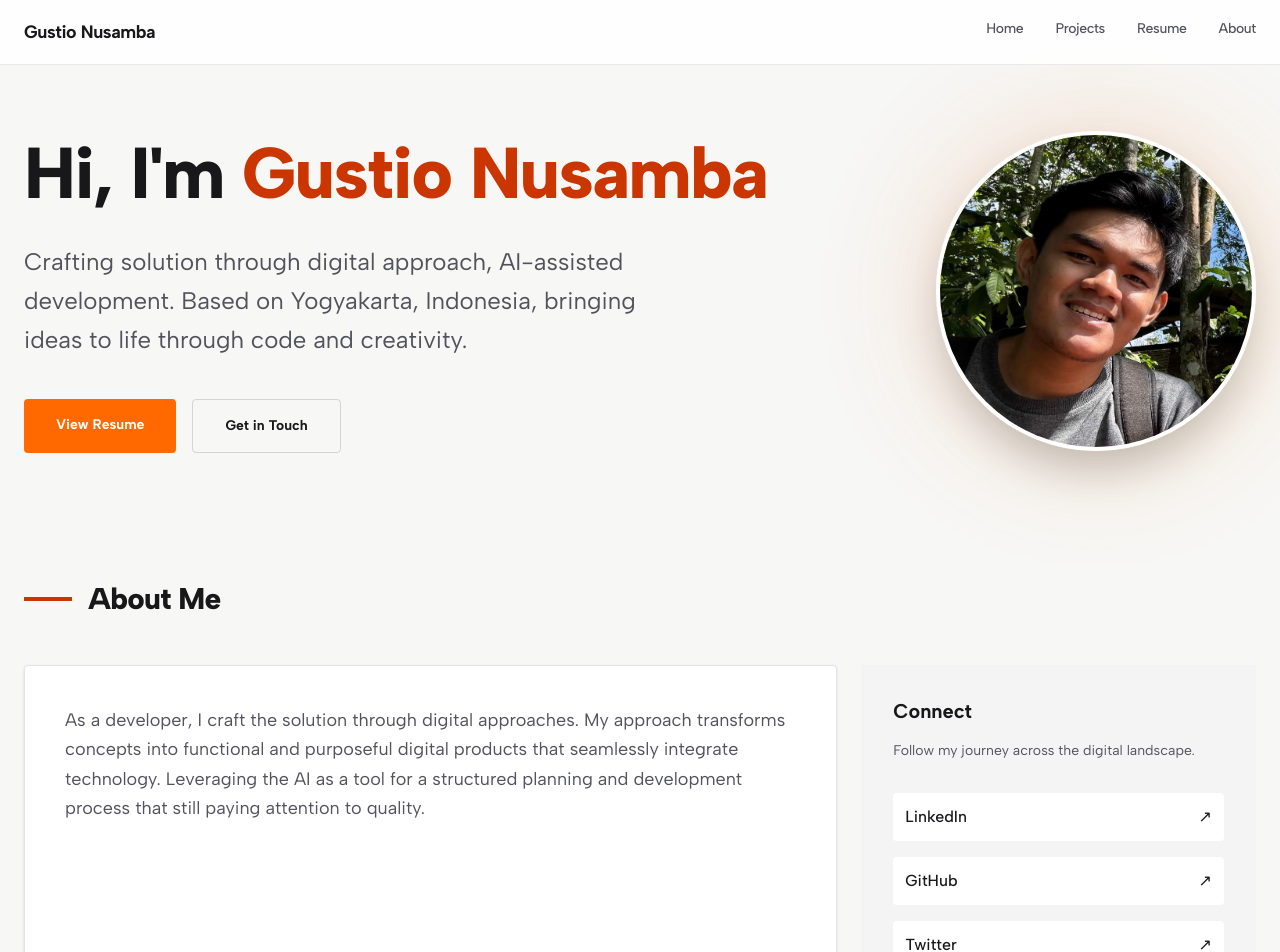
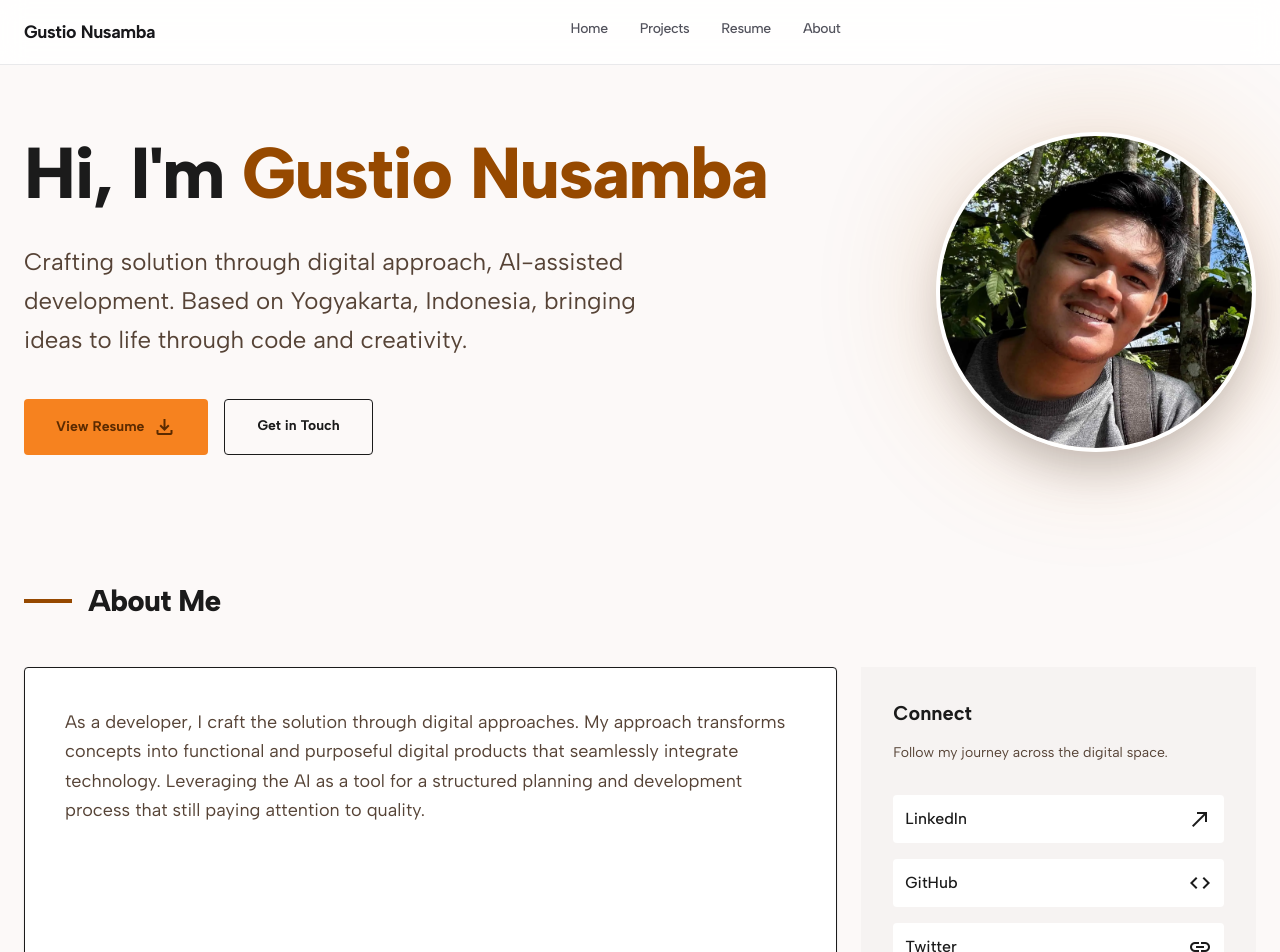
Before and after one commit to gustionusamba24/personal-website-v2, a Next.js app: page / in a window 1280 px wide. Shown: the top 952 px of the page. Built offline with nearby package versions, Linux system fonts and the light colour scheme.

Commit message:
feat(home): create and build a home page

```diff
--- a/src/app/globals.css
+++ b/src/app/globals.css
@@ -1,14 +1,60 @@
 @import 'tailwindcss';
 
 :root {
-  --bg: #f7f7f5;
-  --surface: #ffffff;
-  --text: #121417;
-  --muted: #5d646e;
-  --line: #d9dde4;
-  --line-strong: #b8c0cb;
-  --primary: #1f2937;
-  --primary-ink: #ffffff;
+  --error-container: #ffdad6;
+  --surface: #fcf9f8;
+  --on-primary-container: #5b2a00;
+  --primary: #964900;
+  --background: #fcf9f8;
+  --secondary-fixed-dim: #b1c5ff;
+  --outline: #8a7264;
+  --on-primary-fixed-variant: #723600;
+  --on-surface: #1b1b1b;
+  --on-tertiary-container: #383838;
+  --error: #ba1a1a;
+  --on-primary-fixed: #311300;
+  --on-background: #1b1b1b;
+  --surface-container-highest: #e5e2e1;
+  --tertiary-fixed: #e4e2e1;
+  --primary-fixed-dim: #ffb786;
+  --surface-container: #f0eded;
+  --inverse-on-surface: #f3f0ef;
+  --secondary-container: #598cff;
+  --tertiary-fixed-dim: #c8c6c6;
+  --on-surface-variant: #564336;
+  --surface-container-high: #eae7e7;
+  --secondary: #1357c9;
+  --surface-bright: #fcf9f8;
+  --on-secondary-fixed: #001947;
+  --surface-container-low: #f6f3f2;
+  --surface-dim: #dcd9d9;
+  --tertiary: #5f5e5e;
+  --on-tertiary-fixed: #1b1c1c;
+  --on-primary: #ffffff;
+  --on-secondary-fixed-variant: #00419f;
+  --surface-variant: #e5e2e1;
+  --primary-container: #f6821f;
+  --on-tertiary: #ffffff;
+  --on-error-container: #93000a;
+  --on-error: #ffffff;
+  --inverse-primary: #ffb786;
+  --outline-variant: #ddc1b0;
+  --inverse-surface: #303030;
+  --surface-tint: #964900;
+  --on-tertiary-fixed-variant: #474747;
+  --on-secondary-container: #002663;
+  --surface-container-lowest: #ffffff;
+  --on-secondary: #ffffff;
+  --primary-fixed: #ffdcc6;
+  --tertiary-container: #a2a1a1;
+  --secondary-fixed: #dae2ff;
+
+  --bg: var(--background);
+  --text: var(--on-background);
+  --muted: var(--on-surface-variant);
+  --line: var(--outline-variant);
+  --line-strong: var(--outline);
+  --primary-ink: var(--on-primary);
 }
 
 html {
@@ -22,3 +68,78 @@ body {
   color: var(--text);
   background: var(--bg);
 }
+
+::selection {
+  background: var(--primary-container);
+  color: var(--on-primary-container);
+}
+
+.material-symbols-outlined {
+  font-variation-settings:
+    'FILL' 0,
+    'wght' 400,
+    'GRAD' 0,
+    'opsz' 24;
+  vertical-align: middle;
+  line-height: 1;
+}
+
+.kinetic-gradient {
+  background: linear-gradient(
+    135deg,
+    var(--primary) 0%,
+    var(--primary-container) 100%
+  );
+}
+
+.bg-surface {
+  background-color: var(--surface);
+}
+
+.bg-background {
+  background-color: var(--background);
+}
+
+.bg-primary {
+  background-color: var(--primary);
+}
+
+.bg-primary-container {
+  background-color: var(--primary-container);
+}
+
+.bg-surface-container-low {
+  background-color: var(--surface-container-low);
+}
+
+.bg-surface-container-high {
+  background-color: var(--surface-container-high);
+}
+
+.bg-surface-container-lowest {
+  background-color: var(--surface-container-lowest);
+}
+
+.text-on-surface {
+  color: var(--on-surface);
+}
+
+.text-on-surface-variant {
+  color: var(--on-surface-variant);
+}
+
+.text-primary {
+  color: var(--primary);
+}
+
+.text-on-primary-container {
+  color: var(--on-primary-container);
+}
+
+.border-outline {
+  border-color: var(--outline);
+}
+
+.border-outline-variant {
+  border-color: var(--outline-variant);
+}
--- a/src/app/layout.tsx
+++ b/src/app/layout.tsx
@@ -25,6 +25,12 @@ export default function RootLayout({
 }>) {
   return (
     <html lang="en" className={albertSans.className}>
+      <head>
+        <link
+          rel="stylesheet"
+          href="https://fonts.googleapis.com/css2?family=Material+Symbols+Outlined:wght,FILL@100..700,0..1&display=swap"
+        />
+      </head>
       <body>{children}</body>
     </html>
   );
--- a/src/components/home/AboutBentoSection.tsx
+++ b/src/components/home/AboutBentoSection.tsx
@@ -1,16 +1,17 @@
+import Image from 'next/image';
 import Link from 'next/link';
 
 export default function AboutBentoSection() {
   return (
     <section className="mx-auto max-w-7xl px-6">
-      <h2 className="mb-12 flex items-center gap-4 text-3xl font-extrabold tracking-tight text-zinc-900">
-        <span className="h-1 w-12 bg-orange-700"></span>
+      <h2 className="text-on-surface mb-12 flex items-center gap-4 text-3xl font-extrabold tracking-tight">
+        <span className="bg-primary h-1 w-12"></span>
         About Me
       </h2>
 
       <div className="grid grid-cols-1 gap-6 md:grid-cols-3">
-        <div className="rounded border border-zinc-200 bg-white p-10 shadow-sm transition-shadow hover:shadow-md md:col-span-2">
-          <p className="mb-6 text-lg leading-relaxed text-zinc-600">
+        <div className="border-outline-variant/10 bg-surface-container-lowest rounded border p-10 shadow-sm transition-shadow hover:shadow-md md:col-span-2">
+          <p className="text-on-surface-variant mb-6 text-lg leading-relaxed">
             As a developer, I craft the solution through digital approaches. My
             approach transforms concepts into functional and purposeful digital
             products that seamlessly integrate technology. Leveraging the AI as
@@ -19,41 +20,45 @@ export default function AboutBentoSection() {
           </p>
         </div>
 
-        <div className="flex flex-col justify-between bg-zinc-100 p-8">
+        <div className="bg-surface-container-low flex flex-col justify-between p-8">
           <div>
-            <h3 className="mb-4 text-xl font-bold text-zinc-900">Connect</h3>
-            <p className="mb-8 text-sm text-zinc-600">
-              Follow my journey across the digital landscape.
+            <h3 className="text-on-surface mb-4 text-xl font-bold">Connect</h3>
+            <p className="text-on-surface-variant mb-8 text-sm">
+              Follow my journey across the digital space.
             </p>
           </div>
 
           <div className="space-y-4">
             <Link
               href="#"
-              className="group flex items-center justify-between rounded bg-white p-3 transition-colors hover:bg-orange-700"
+              className="bg-surface-container-lowest group hover:bg-primary flex items-center justify-between rounded p-3 transition-colors"
             >
-              <span className="font-medium text-zinc-900 group-hover:text-white">
+              <span className="font-medium group-hover:text-white">
                 LinkedIn
               </span>
-              <span className="text-zinc-900 group-hover:text-white">↗</span>
+              <span className="material-symbols-outlined group-hover:text-white">
+                north_east
+              </span>
             </Link>
             <Link
               href="#"
-              className="group flex items-center justify-between rounded bg-white p-3 transition-colors hover:bg-orange-700"
+              className="bg-surface-container-lowest group hover:bg-primary flex items-center justify-between rounded p-3 transition-colors"
             >
-              <span className="font-medium text-zinc-900 group-hover:text-white">
-                GitHub
+              <span className="font-medium group-hover:text-white">GitHub</span>
+              <span className="material-symbols-outlined group-hover:text-white">
+                code
               </span>
-              <span className="text-zinc-900 group-hover:text-white">↗</span>
             </Link>
             <Link
               href="#"
-              className="group flex items-center justify-between rounded bg-white p-3 transition-colors hover:bg-orange-700"
+              className="bg-surface-container-lowest group hover:bg-primary flex items-center justify-between rounded p-3 transition-colors"
             >
-              <span className="font-medium text-zinc-900 group-hover:text-white">
+              <span className="font-medium group-hover:text-white">
                 Twitter
               </span>
-              <span className="text-zinc-900 group-hover:text-white">↗</span>
+              <span className="material-symbols-outlined group-hover:text-white">
+                link
+              </span>
             </Link>
           </div>
         </div>
--- a/src/components/home/HeroSection.tsx
+++ b/src/components/home/HeroSection.tsx
@@ -6,11 +6,11 @@ export default function HeroSection() {
     <section className="mx-auto mb-32 max-w-7xl px-6">
       <div className="flex flex-col items-center gap-12 md:flex-row md:gap-24">
         <div className="order-2 flex-1 md:order-1">
-          <h1 className="mb-6 text-5xl leading-tight font-extrabold tracking-tight text-zinc-900 md:text-7xl">
-            Hi, I&apos;m <span className="text-orange-700">Gustio Nusamba</span>
+          <h1 className="text-on-surface mb-6 text-5xl leading-tight font-extrabold tracking-tight md:text-7xl">
+            Hi, I&apos;m <span className="text-primary">Gustio Nusamba</span>
           </h1>
 
-          <p className="mb-10 max-w-2xl text-xl leading-relaxed font-light text-zinc-600 md:text-2xl">
+          <p className="text-on-surface-variant mb-10 max-w-2xl text-xl leading-relaxed font-light md:text-2xl">
             Crafting solution through digital approach, AI-assisted development.
             Based on Yogyakarta, Indonesia, bringing ideas to life through code
             and creativity.
@@ -19,29 +19,33 @@ export default function HeroSection() {
           <div className="flex flex-wrap gap-4">
             <Link
               href="/resume"
-              className="rounded bg-orange-500 px-8 py-4 text-sm font-bold text-white transition-all hover:opacity-90 active:scale-95"
+              className="bg-primary-container text-on-primary-container flex items-center gap-2 rounded px-8 py-4 text-sm font-bold transition-all hover:opacity-90 active:scale-95"
             >
               View Resume
+              <span className="material-symbols-outlined text-lg">
+                download
+              </span>
             </Link>
             <Link
               href="/about"
-              className="rounded border border-zinc-300 px-8 py-4 text-sm font-bold text-zinc-900 transition-all hover:bg-zinc-100"
+              className="border-outline-variant/20 text-on-surface hover:bg-surface-container-low rounded border px-8 py-4 text-sm font-bold transition-all"
             >
               Get in Touch
             </Link>
           </div>
         </div>
 
-        <div className="order-1 flex-shrink-0 md:order-2">
+        <div className="order-1 shrink-0 md:order-2">
           <div className="relative">
-            <div className="absolute inset-0 rounded-full bg-gradient-to-br from-orange-700 to-orange-400 opacity-20 blur-3xl"></div>
+            <div className="kinetic-gradient absolute inset-0 rounded-full opacity-20 blur-3xl"></div>
             <Image
-              src="/gustio-nusamba.webp"
+              src="gustio-nusamba.webp"
               alt="Gustio Nusamba"
               className="relative z-10 h-64 w-64 rounded-full border-4 border-white object-cover shadow-2xl md:h-80 md:w-80"
               width={320}
               height={320}
               priority
+              unoptimized
             />
           </div>
         </div>
--- a/src/components/layouts/Navbar.tsx
+++ b/src/components/layouts/Navbar.tsx
@@ -30,13 +30,15 @@ export default function Navbar() {
           ))}
         </div>
 
+        <div className="flex items-center gap-2">
           <button
             type="button"
             aria-label="Open menu"
             className="rounded p-2 text-zinc-700 transition-colors hover:bg-zinc-100 md:hidden"
           >
-          Menu
+            <span className="material-symbols-outlined">menu</span>
           </button>
+        </div>
       </div>
     </nav>
   );
```
Also changed, not shown: src/constants/route.ts (added). Lines whose indentation alone changed are shown as unchanged.
